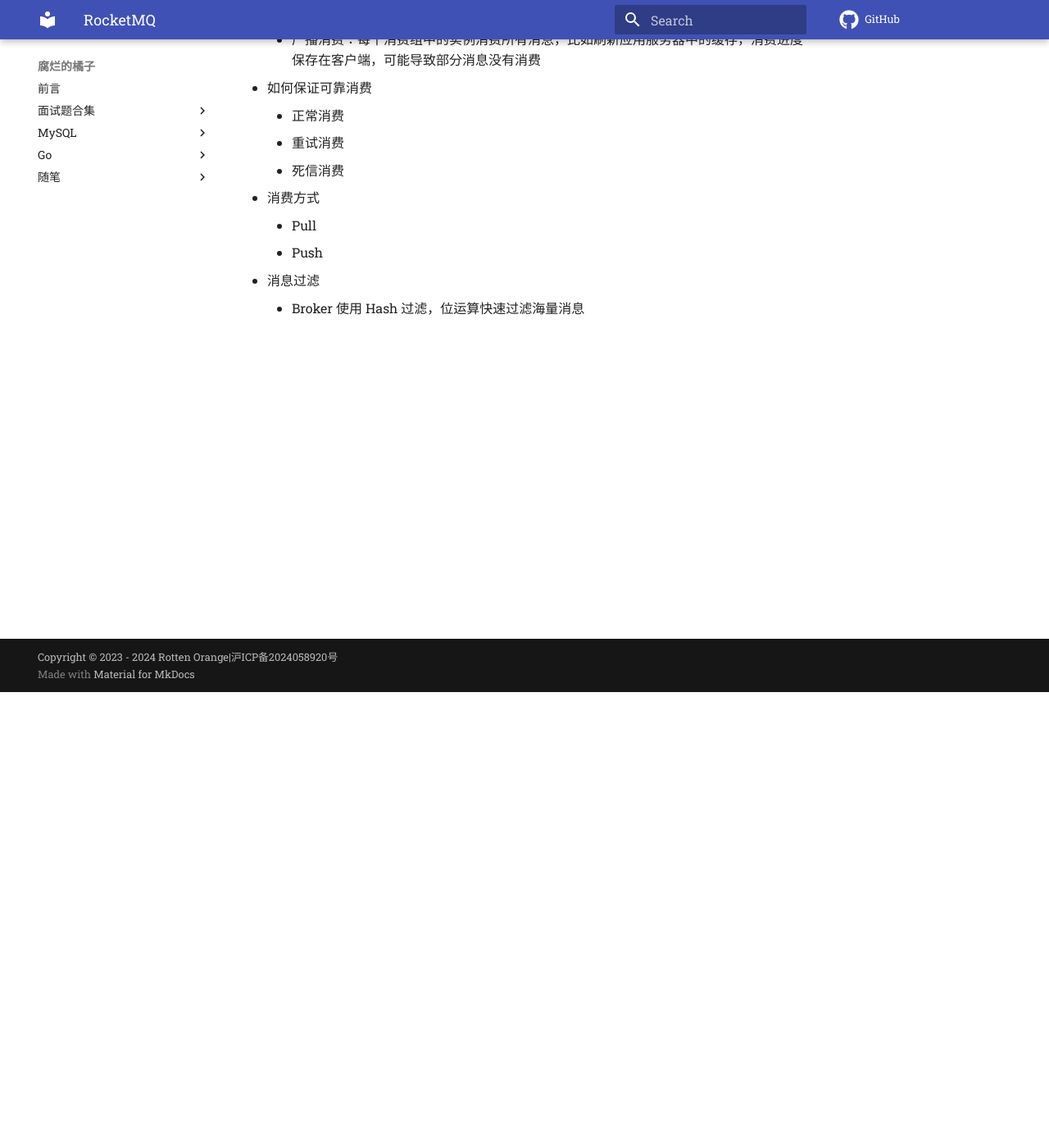
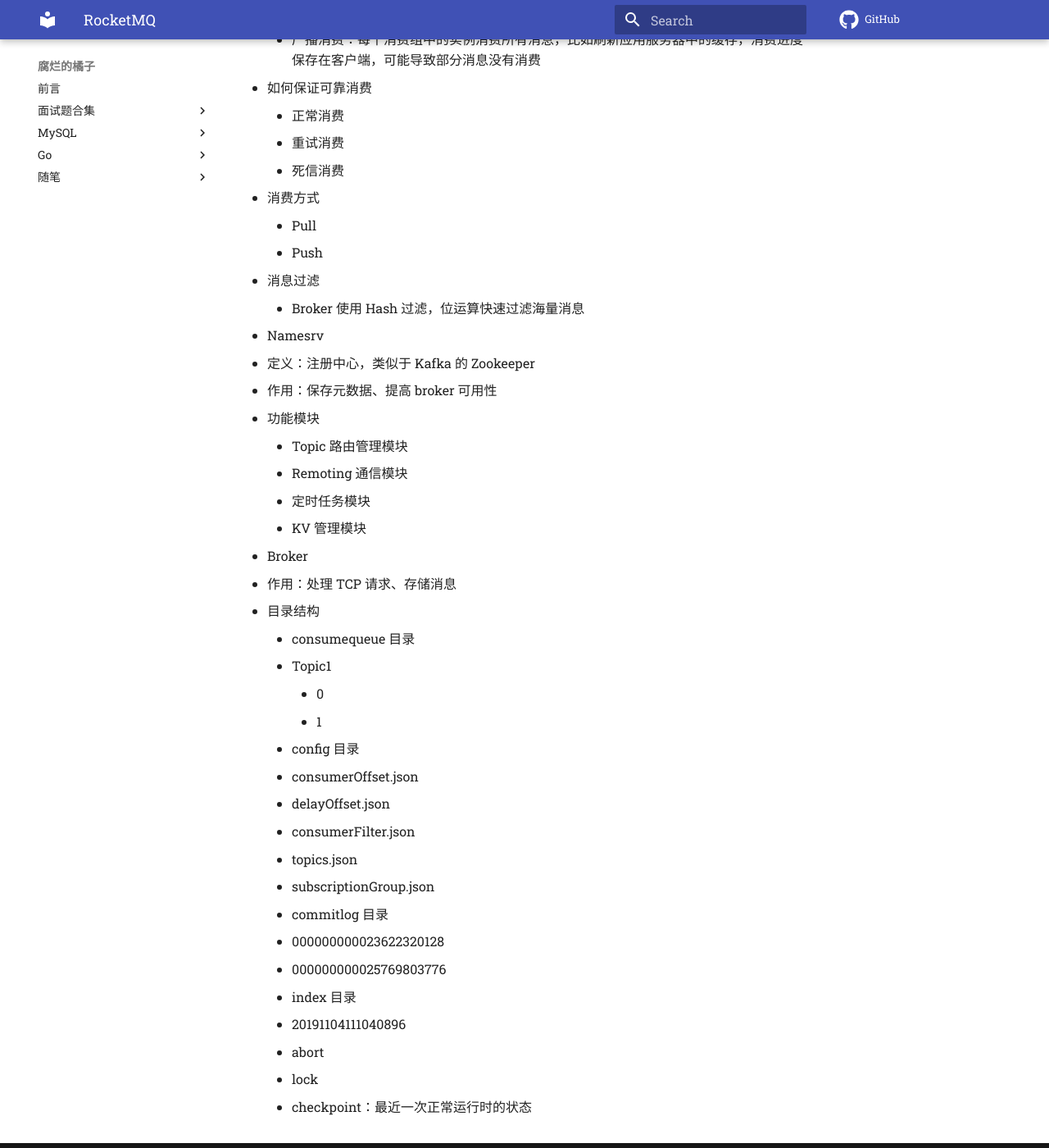
Before and after one commit to z1ming/cs-Hydra, an MkDocs documentation site: the page built from docs/文章/RocketMQ.md, in a window 1280 px wide and 1400 px high, scrolled down 556 px. Shown: the whole window at 82% size. Built offline with MkDocs 1.6.1 and Material for MkDocs 9.7.7, drawn with Linux system fonts in a browser that asks for light colours; comment, search, counter and statistics services are not loaded.

Commit message:
Update RocketMQ.md
Signed-off-by: Ziming Meng <zimingm94@gmail.com>

```diff
--- a/docs/文章/RocketMQ.md
+++ b/docs/文章/RocketMQ.md
@@ -21,3 +21,32 @@ RocketMQ
     - Push
   - 消息过滤
     - Broker 使用 Hash 过滤，位运算快速过滤海量消息
+- Namesrv
+  - 定义：注册中心，类似于 Kafka 的 Zookeeper
+  - 作用：保存元数据、提高 broker 可用性
+  - 功能模块
+    - Topic 路由管理模块
+    - Remoting 通信模块
+    - 定时任务模块
+    - KV 管理模块
+- Broker
+  - 作用：处理 TCP 请求、存储消息
+  - 目录结构
+    - consumequeue 目录
+      - Topic1
+        - 0
+        - 1
+    - config 目录
+      - consumerOffset.json
+      - delayOffset.json
+      - consumerFilter.json
+      - topics.json
+      - subscriptionGroup.json
+    - commitlog 目录
+      - 000000000023622320128
+      - 000000000025769803776
+    - index 目录
+      - 20191104111040896
+    - abort
+    - lock
+    - checkpoint：最近一次正常运行时的状态
```
